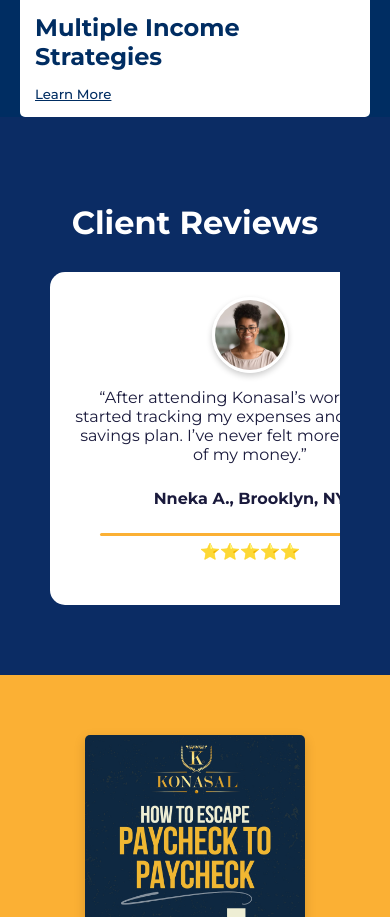
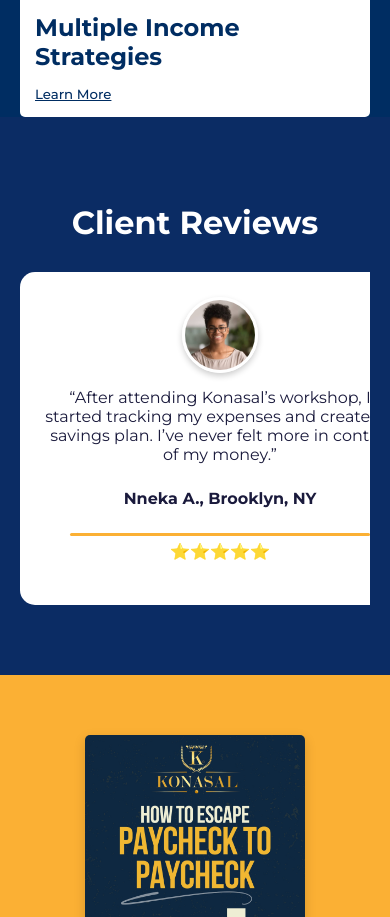
Before and after one commit to TimmyLEEY/konasal-complete-website-frontend, a React (Create React App) app: page / in a window 390 px wide. Shown: the part 3151-4068 px from the top of the page. Built offline with nearby package versions, Linux system fonts and the light colour scheme.

Commit message:
css shitt

```diff
--- a/src/components/Reviews .css
+++ b/src/components/Reviews .css
@@ -78,3 +78,8 @@
   background-color: #fbb034;
   border-radius: 2px;
 }
+@media screen and (max-width: 768px){
+  .reviews-section{
+    padding: 60px 20px;
+  }
+}
```
